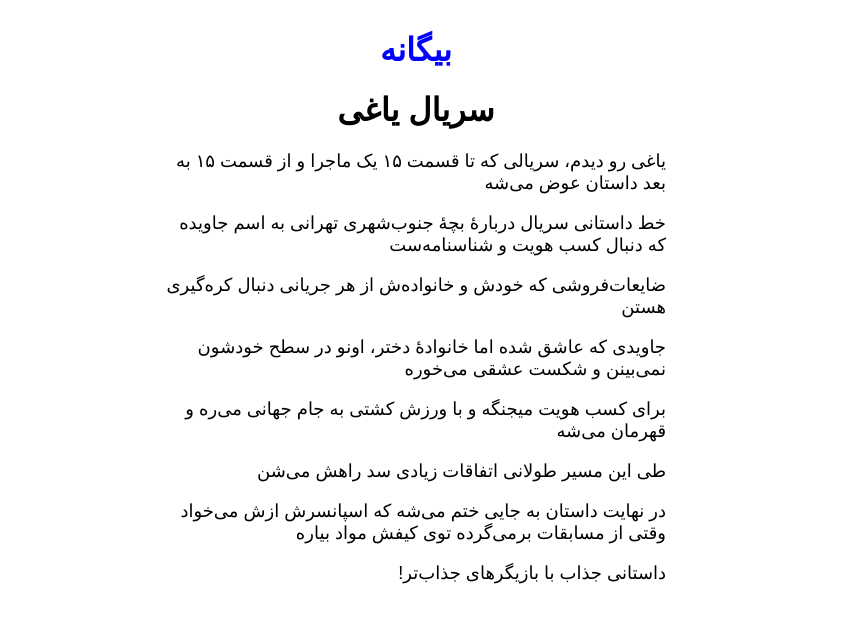
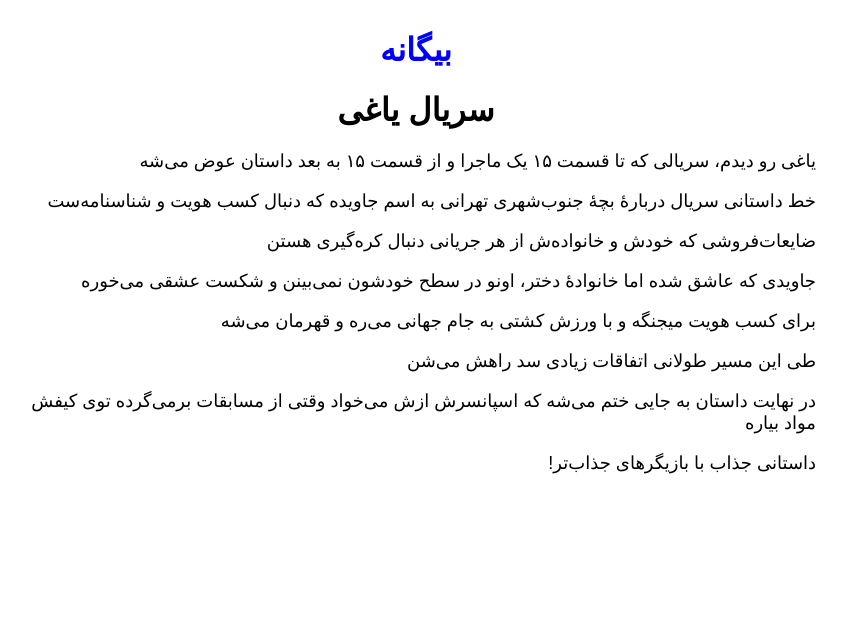
Before and after one commit to darkblog/darkblog.github.io, a Jekyll site: the page built from _posts/2023-8-19-4.md, in a window 1280 px wide. Shown: the top 623 px of the page, without its empty margins (347-1194 px from the left). Built offline with Jekyll 4.4.1, drawn with Linux system fonts in a browser that asks for light colours.

Commit message:
Update default.html

```diff
--- a/_layouts/default.html
+++ b/_layouts/default.html
@@ -10,7 +10,7 @@
 <title>{{ page.title }}</title>
 <meta name="description" content="{{ page.title }}">
 <link rel="canonical" href="{{ page.url | replace:'index.html','' | prepend: site.baseurl | prepend: site.url }}">
-<style amp-custom>body{font-family:sans-serif;margin:auto;padding:10px;max-width:500px;text-align:center}a{color:blue;text-decoration:none}p{text-align:right;font-size:large}</style>
+<style amp-custom>body{font-family:sans-serif;margin:auto;padding:10px;max-width:800px;text-align:center}a{color:blue;text-decoration:none}p{text-align:right;font-size:large}</style>
 </head>
 <body>
 <header>
```
